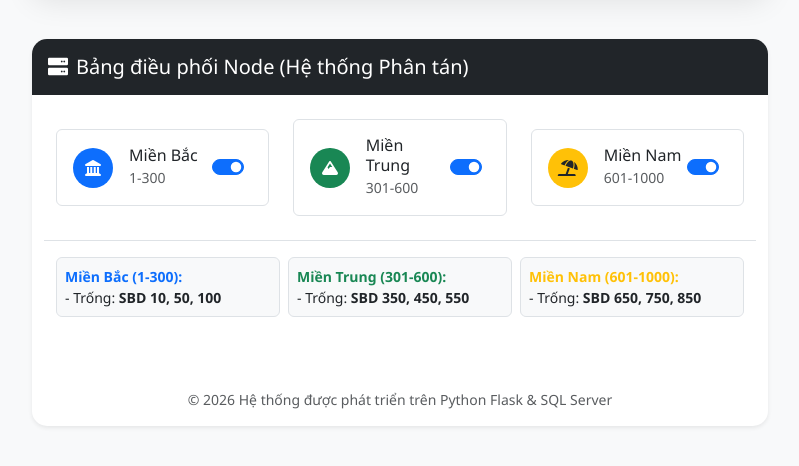
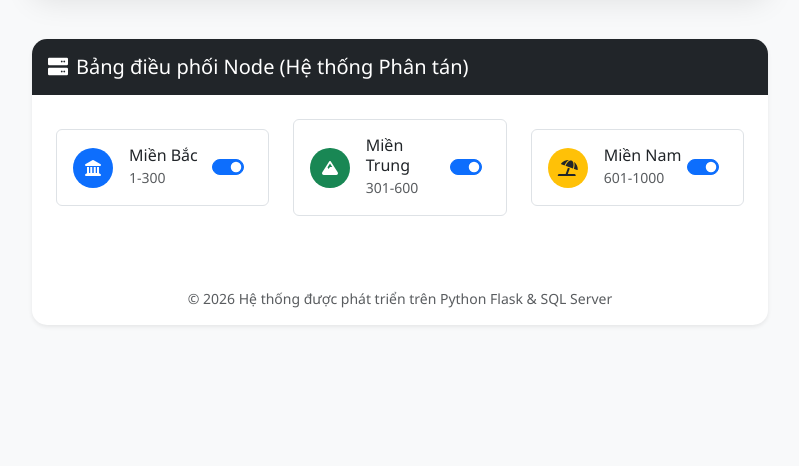
Before and after one commit to iamhoang05/DiemThiQG, a Flask app: page / in a window 1280 px wide. Shown: the part 263-729 px from the top of the page, without its empty margins (240-1039 px from the left). Run offline with Flask 3, Linux system fonts and the light colour scheme.

Commit message:
Sửa lại các sbd hợp lệ đều có học sinh

```diff
--- a/templates/index.html
+++ b/templates/index.html
@@ -149,28 +149,6 @@
                                     </div>
                                 </div>
                             </div>
-                        <div class="mt-4 pt-3 border-top">
-                            <div class="row g-2">
-                                <div class="col-md-4">
-                                    <div class="p-2 bg-light rounded small border">
-                                        <b class="text-primary">Miền Bắc (1-300):</b><br>
-                                        - Trống: <b>SBD 10, 50, 100</b>
-                                    </div>
-                                </div>
-                                <div class="col-md-4">
-                                    <div class="p-2 bg-light rounded small border">
-                                        <b class="text-success">Miền Trung (301-600):</b><br>
-                                        - Trống: <b>SBD 350, 450, 550</b>
-                                    </div>
-                                </div>
-                                <div class="col-md-4">
-                                    <div class="p-2 bg-light rounded small border">
-                                        <b class="text-warning">Miền Nam (601-1000):</b><br>
-                                        - Trống: <b>SBD 650, 750, 850</b>
-                                    </div>
-                                </div>
-                            </div>
-                        </div>
                     </div>
                 </div>
 
```
Also changed, not shown: mssql/setup.sql (+1 -13 lines).
